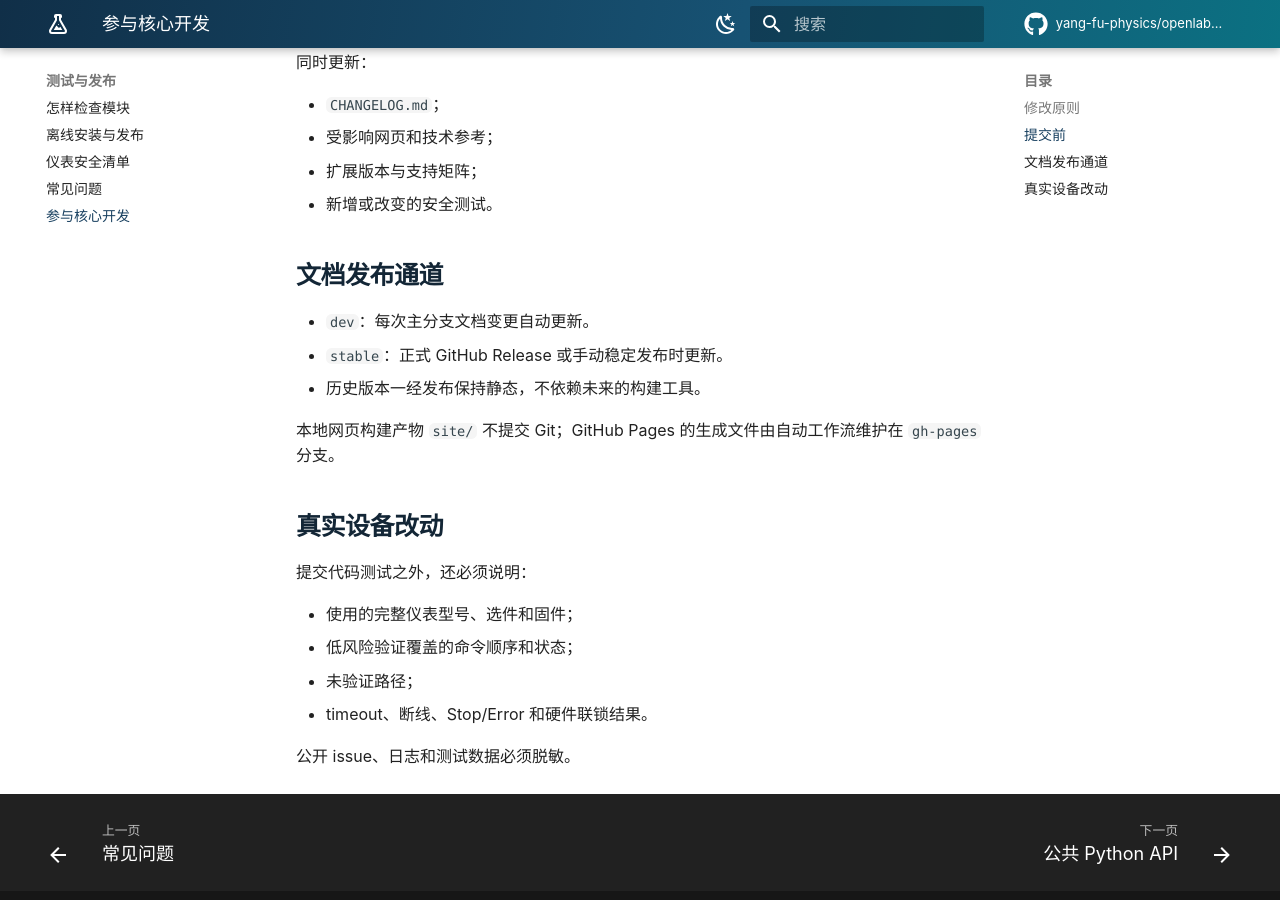
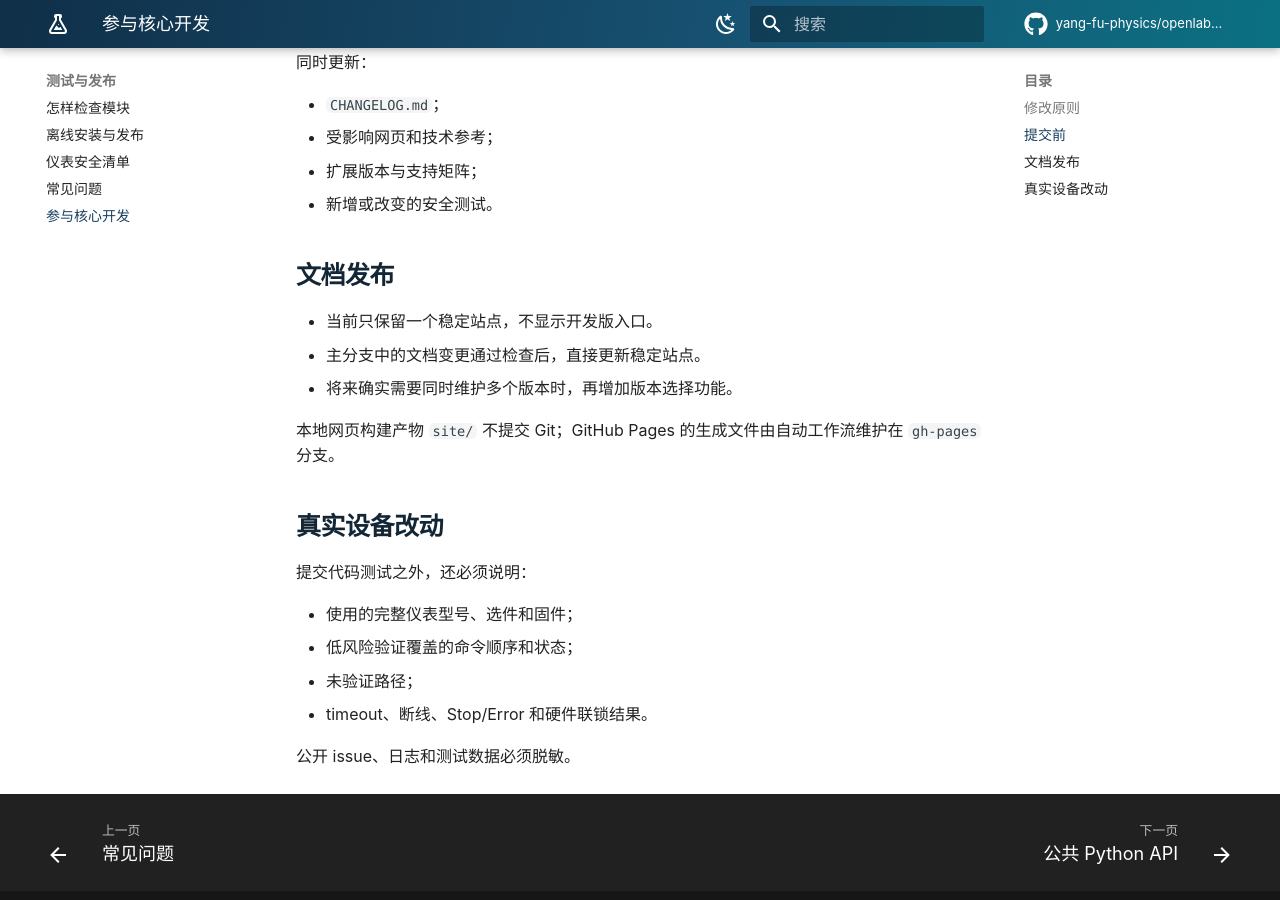
Before and after one commit to yang-fu-physics/openlab-control, an MkDocs documentation site: the page built from docs/guides/contributing.md, in a window 1280 px wide and 900 px high, scrolled down 731 px. Built offline with MkDocs 1.6.1 and Material for MkDocs 9.7.7, drawn with Linux system fonts in a browser that asks for light colours; comment, search, counter and statistics services are not loaded; the version menu is left out.

Commit message:
docs: publish only stable documentation

```diff
--- a/docs/guides/contributing.md
+++ b/docs/guides/contributing.md
@@ -29,11 +29,11 @@
 - 扩展版本与支持矩阵；
 - 新增或改变的安全测试。
 
-## 文档发布通道
+## 文档发布
 
-- `dev`：每次主分支文档变更自动更新。
-- `stable`：正式 GitHub Release 或手动稳定发布时更新。
-- 历史版本一经发布保持静态，不依赖未来的构建工具。
+- 当前只保留一个稳定站点，不显示开发版入口。
+- 主分支中的文档变更通过检查后，直接更新稳定站点。
+- 将来确实需要同时维护多个版本时，再增加版本选择功能。
 
 本地网页构建产物 `site/` 不提交 Git；GitHub Pages 的生成文件由自动工作流维护在
 `gh-pages` 分支。
--- a/mkdocs.yml
+++ b/mkdocs.yml
@@ -63,9 +63,6 @@ plugins:
             show_root_full_path: false
             show_signature_annotations: true
             show_source: true
-  - mike:
-      canonical_version: stable
-
 markdown_extensions:
   - abbr
   - admonition
@@ -92,10 +89,6 @@ markdown_extensions:
       custom_checkbox: true
 
 extra:
-  version:
-    provider: mike
-    default: stable
-    alias: true
   social:
     - icon: fontawesome/brands/github
       link: https://github.com/yang-fu-physics/openlab-control
```
Also changed, not shown: CHANGELOG.md (+3 -1 lines), README.md (+2 -2 lines), 1 other file.
